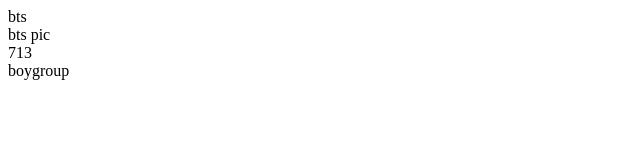
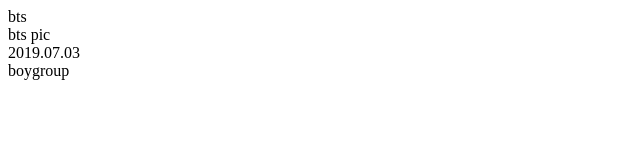
Before and after one commit to myalal/bts_index, a plain HTML site: page index.html in a window 1280 px wide. Shown: the full height of the page, 0-640 px from the left. Drawn offline with Linux system fonts and the light colour scheme.

Commit message:
Update index.html

```diff
--- a/index.html
+++ b/index.html
@@ -6,7 +6,7 @@
 
 	<head> bts</head>
 	<div>bts pic</div>
-	<footer>713</footer>
+	<footer>2019.07.03</footer>
 	<body>
 	  boygroup
 	</body>
```
